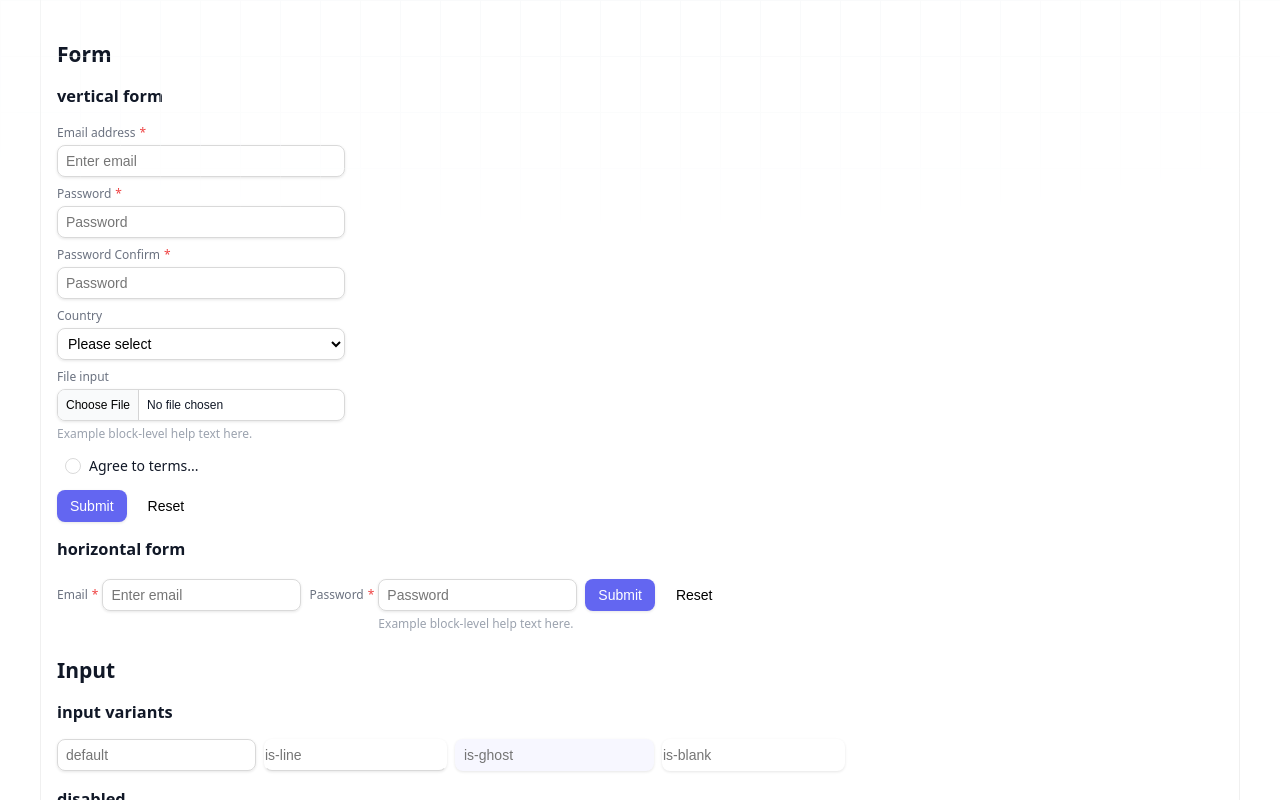
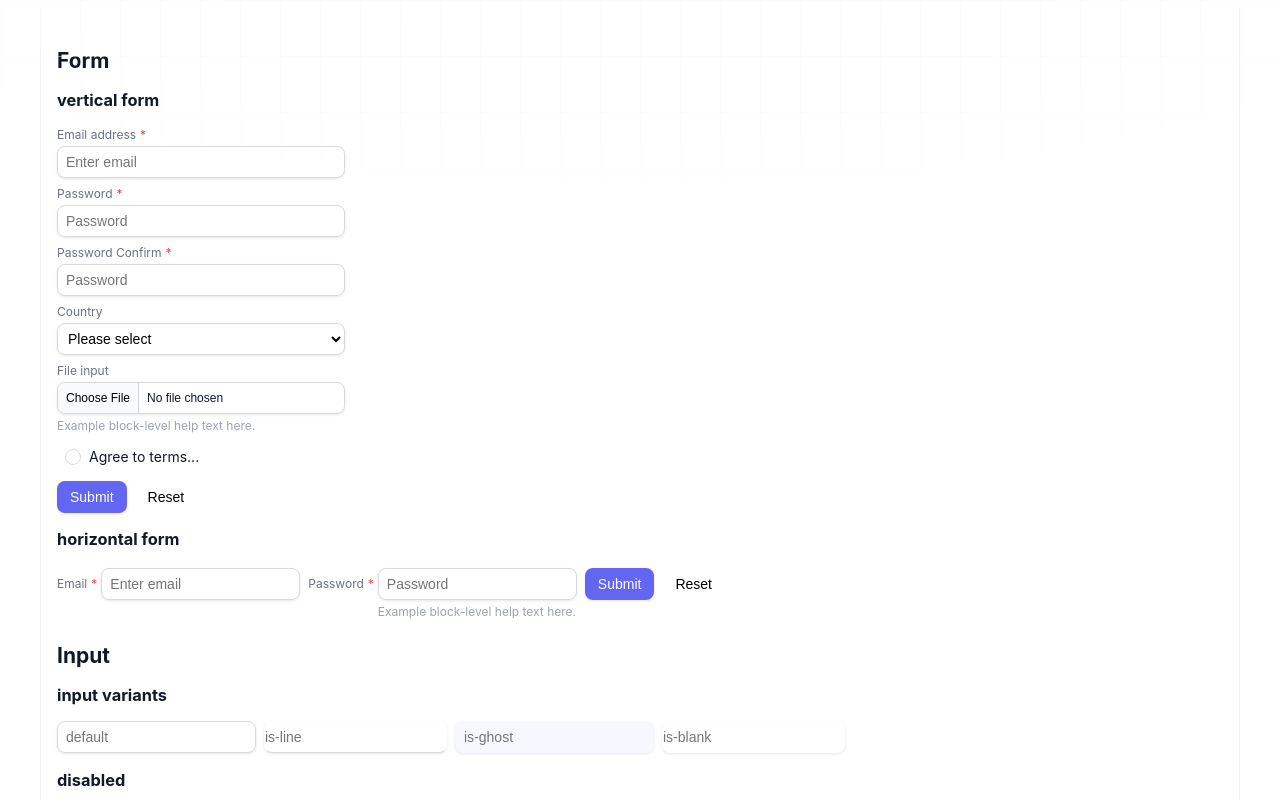
Before and after one commit to WangShai123/vanilla-jui, a website: page tests/dashboard.html in a window 1280 px wide. Shown: the top 800 px of the page. Drawn offline with Linux system fonts and the light colour scheme; a script that the page names is missing.

Commit message:
fix: btn & toast.

```diff
--- a/src/css/button.css
+++ b/src/css/button.css
@@ -5,6 +5,7 @@
     align-items: center;
     flex-wrap: nowrap;
     gap: var(--button-gap, calc(var(--space) * 1) calc(var(--space) * 1.5));
+    position: relative;
     white-space: nowrap;
     font-weight: var(--button-font-weight, var(--font-medium));
     font-size: var(--button-font-size, var(--font-size-md));
@@ -24,6 +25,7 @@
 
   .j-button .button-content {
     display: contents;
+    position: relative;
   }
 
   .j-button svg {
@@ -285,7 +287,7 @@
 
   .j-button-group .j-button:focus-within {
     z-index: 1;
-    --button-border-color: transparent
+    --button-border-color: transparent;
   }
 
   .j-button-group.is-vertical .j-button:focus-within {
--- a/src/css/font.css
+++ b/src/css/font.css
@@ -1,24 +1,4 @@
 @layer font {
-  body {
-    -webkit-text-size-adjust: 100%;
-    tab-size: 4;
-    text-rendering: optimizeLegibility;
-    -webkit-font-smoothing: antialiased;
-    scroll-behavior: smooth;
-    font-family:
-      system-ui,
-      -apple-system,
-      Segoe UI,
-      Roboto,
-      Emoji,
-      Helvetica,
-      Arial,
-      sans-serif;
-    font-feature-settings: normal;
-    font-variation-settings: normal;
-    color: var(--ui-fg);
-    background-color: var(--ui-bg);
-  }
   @font-face {
     font-family: Emoji;
     src:
@@ -26,12 +6,15 @@
       local('Noto Color Emoji');
     unicode-range: U+1F000-1F644, U+203C-3299;
   }
+
   .font-serif {
     font-family: Georgia, Cambria, 'Times New Roman', Times, serif;
   }
+
   .font-mono {
     font-family: Menlo, Monaco, Consolas, 'Liberation Mono', 'Courier New', monospace;
   }
+
   .font-math {
     font-family:
       Cambria Math,
--- a/src/css/layout.css
+++ b/src/css/layout.css
@@ -12,18 +12,21 @@
   }
 
   html:not(.wp-toolbar) {
-    -webkit-text-size-adjust: 100%;
-    tab-size: 4;
-    text-rendering: optimizeLegibility;
-    -webkit-font-smoothing: antialiased;
-    scroll-behavior: smooth;
-
     /* font-family:
       ui-sans-serif, system-ui, apple-system, BlinkMacSystemFont, 'Segoe UI', 'Helvetica Neue',
       Helvetica, 'PingFang SC', 'Microsoft YaHei', 'Noto Sans SC', Arial, sans-serif,
       'Apple Color Emoji', 'Segoe UI Emoji', 'Segoe UI Symbol', 'Noto Color Emoji'; */
 
-    font-family:
+    /* font-family:
+      "Source Han Sans CN",
+      "Inter",
+      "PingFang SC",
+      "Helvetica Neue",
+      Emoji,
+      Arial,
+      sans-serif; */
+
+    /* font-family:
       system-ui,
       -apple-system,
       Segoe UI,
@@ -31,12 +34,7 @@
       Emoji,
       Helvetica,
       Arial,
-      sans-serif;
-
-    font-feature-settings: normal;
-    font-variation-settings: normal;
-    color: var(--ui-fg);
-    background-color: var(--ui-bg);
+      sans-serif; */
   }
 
   html.light,
@@ -50,11 +48,28 @@
   }
 
   body {
+    -webkit-text-size-adjust: 100%;
+    tab-size: 4;
+    text-rendering: optimizeLegibility;
+    -webkit-font-smoothing: antialiased;
+    scroll-behavior: smooth;
+    font-family:
+      "Source Han Sans CN",
+      "Inter",
+      "PingFang SC",
+      "Helvetica Neue",
+      Emoji,
+      Arial,
+      sans-serif;
+    font-feature-settings: normal;
+    font-variation-settings: normal;
+    color: var(--ui-fg);
+    background-color: var(--ui-bg);
+
     min-width: var(--screen-xs, 320px);
     min-height: 100vh;
     font-size: var(--font-size-md);
-    text-rendering: optimizeSpeed;
-    margin: 0;
+    /* text-rendering: optimizeSpeed; */
   }
 
   img,
--- a/src/css/toast.css
+++ b/src/css/toast.css
@@ -51,6 +51,7 @@
 
   .j-toast .toast-message {
     flex: 1;
+    word-break: normal;
   }
 
   .j-toast.is-success {
--- a/tests/dashboard.html
+++ b/tests/dashboard.html
@@ -15,7 +15,7 @@
       href="../assets/favicon.ico"
     />
     <!-- <link rel="stylesheet" href="../dist/style.css?v=1" /> -->
-    <link rel="stylesheet" href="../src/css/index.css?v=1">
+    <link rel="stylesheet" href="../src/css/index.css?v=0">
     <script src="https://unpkg.com/vanilla-signal/dist/index.umd.js"></script>
     <script src="https://unpkg.com/vanilla-signal-i18n/dist/index.umd.js"></script>
     <script src="../dist/index.umd.js?v=7"></script>
```
Also changed, not shown: dist/style.css, src/css/toast.min.css.
